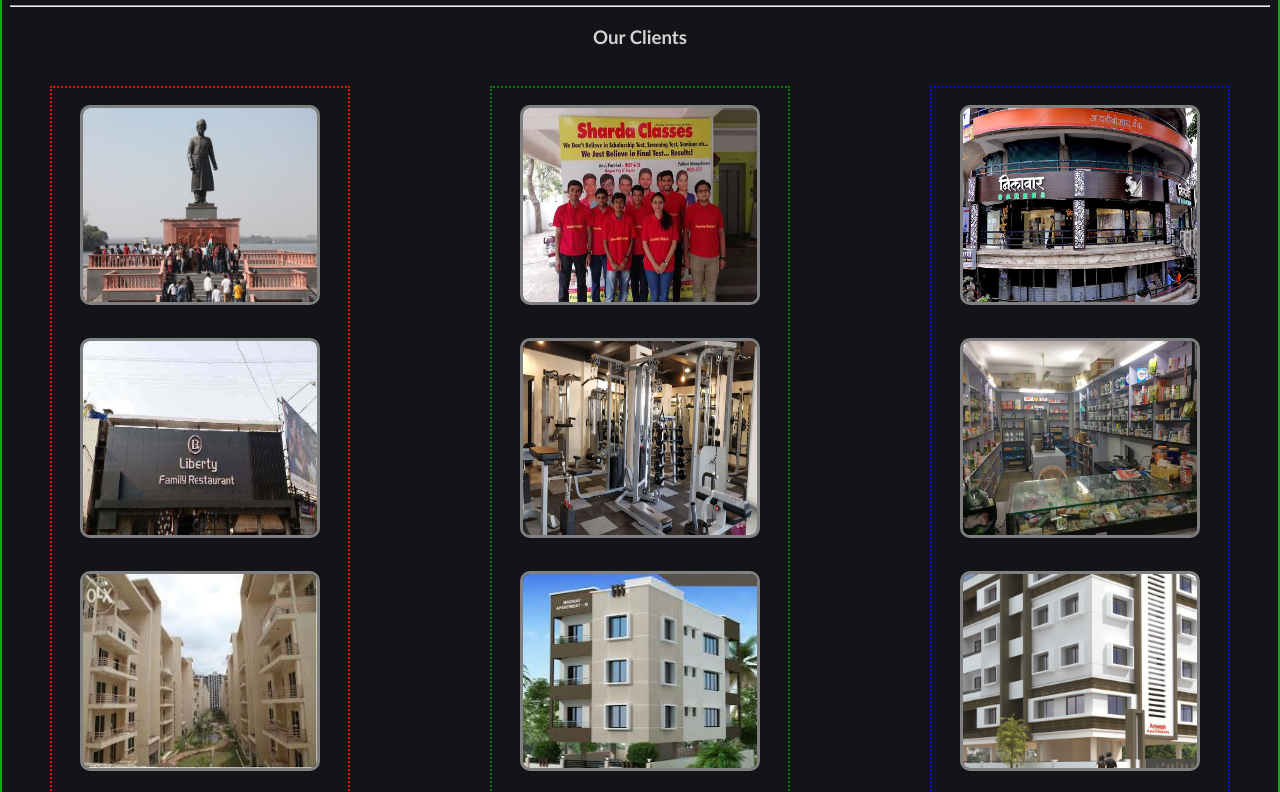
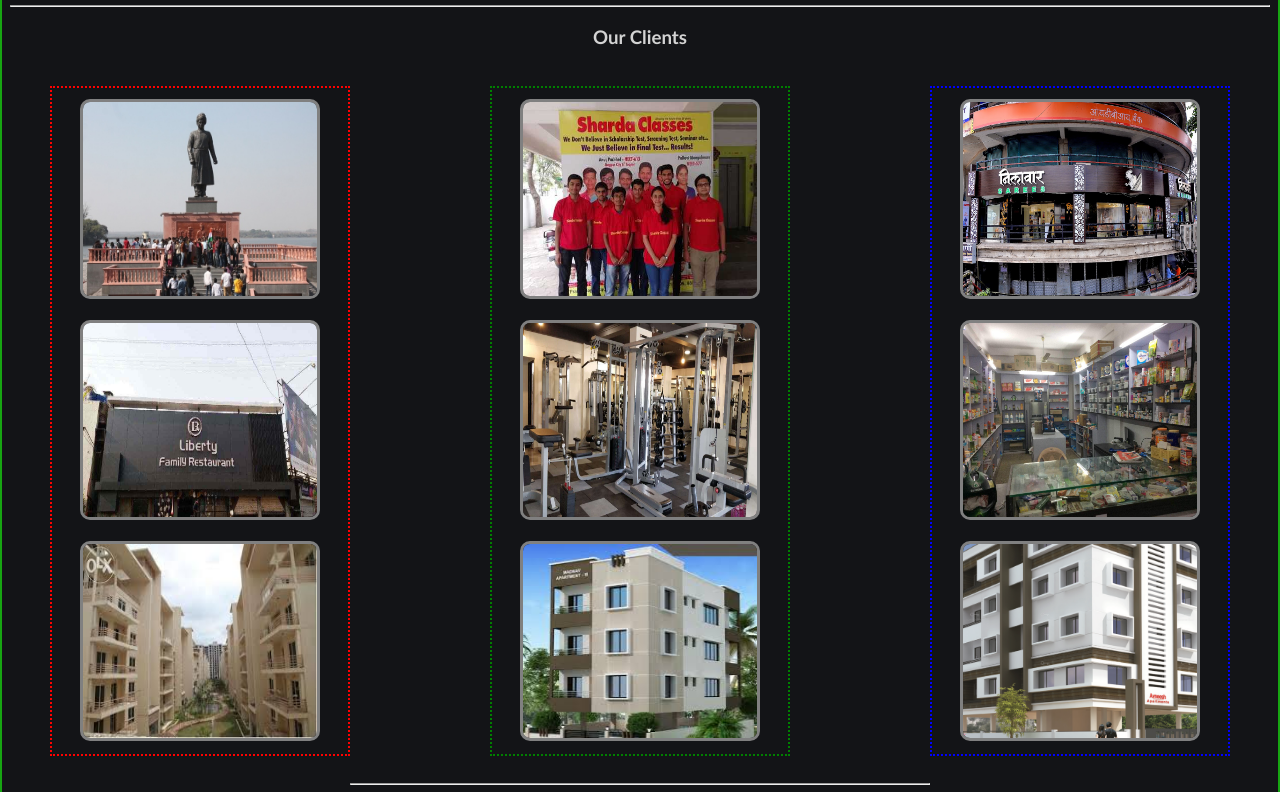
Before and after one commit to procastinatorpro/ks, a plain HTML site: page index.html in a window 1280 px wide. Shown: the part 682-1474 px from the top of the page. Drawn offline with Linux system fonts and the light colour scheme.

Commit message:
Update ksstyling.css

```diff
--- a/ksstyling.css
+++ b/ksstyling.css
@@ -120,7 +120,7 @@ a:active{
 	float:left;
 	box-sizing:border-box;
 	padding:2px;
-	height:720px;
+	height:670px;
 	width:300px;
 	border:2px dotted red;
 	margin-left:40px;
@@ -134,7 +134,7 @@ a:active{
 	float:right;
 	box-sizing:border-box;
 	padding:2px;
-	height:720px;
+	height:670px;
 	width:300px;
 	border:2px dotted blue;
 	margin-right:40px;
@@ -147,7 +147,7 @@ a:active{
 	float:center;
 	box-sizing:border-box;
 	padding:2px;
-	height:720px;
+	height:670px;
 	width:300px;
     border:2px dotted green;
 	margin-right:20px;
@@ -163,7 +163,7 @@ a:active{
 	border:3px solid gray;
 	display:inline-block;
 	transition:tranform;
-	margin:15px;
+	margin:9px;
 	border-radius:10px;
 
 }
```
